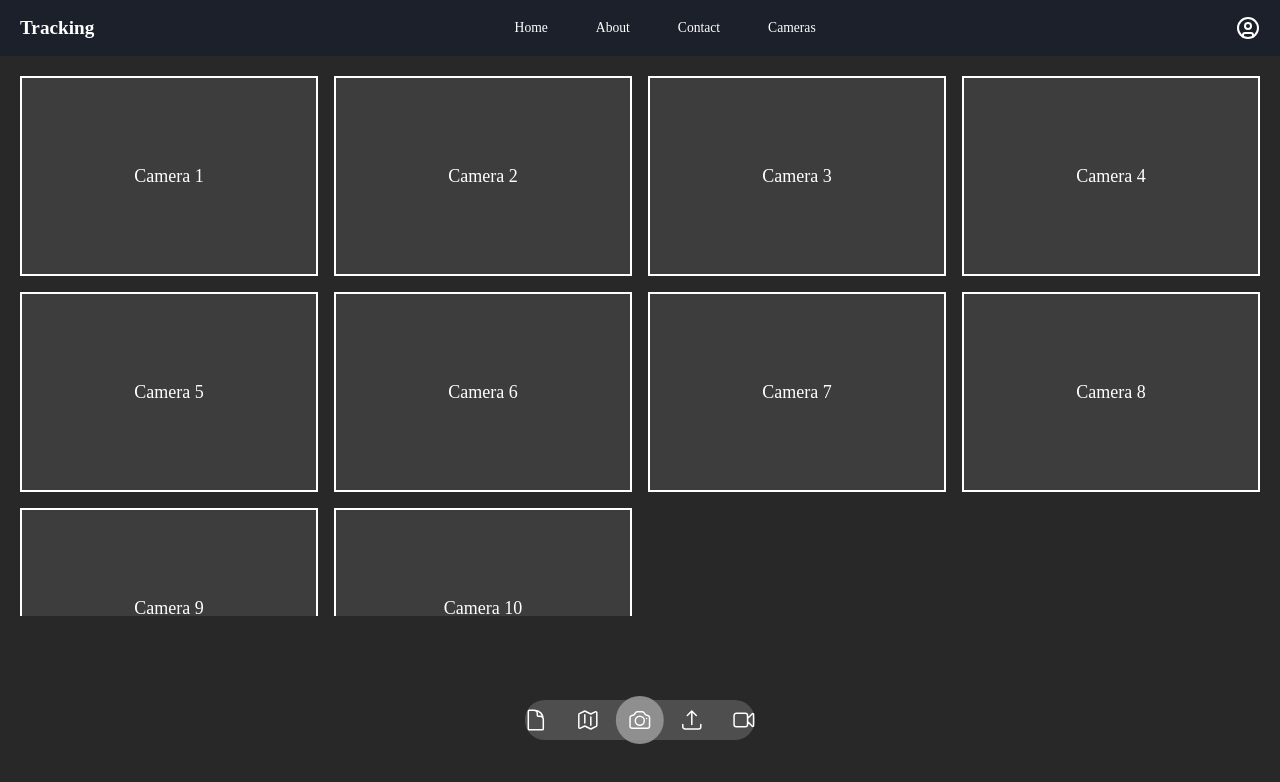
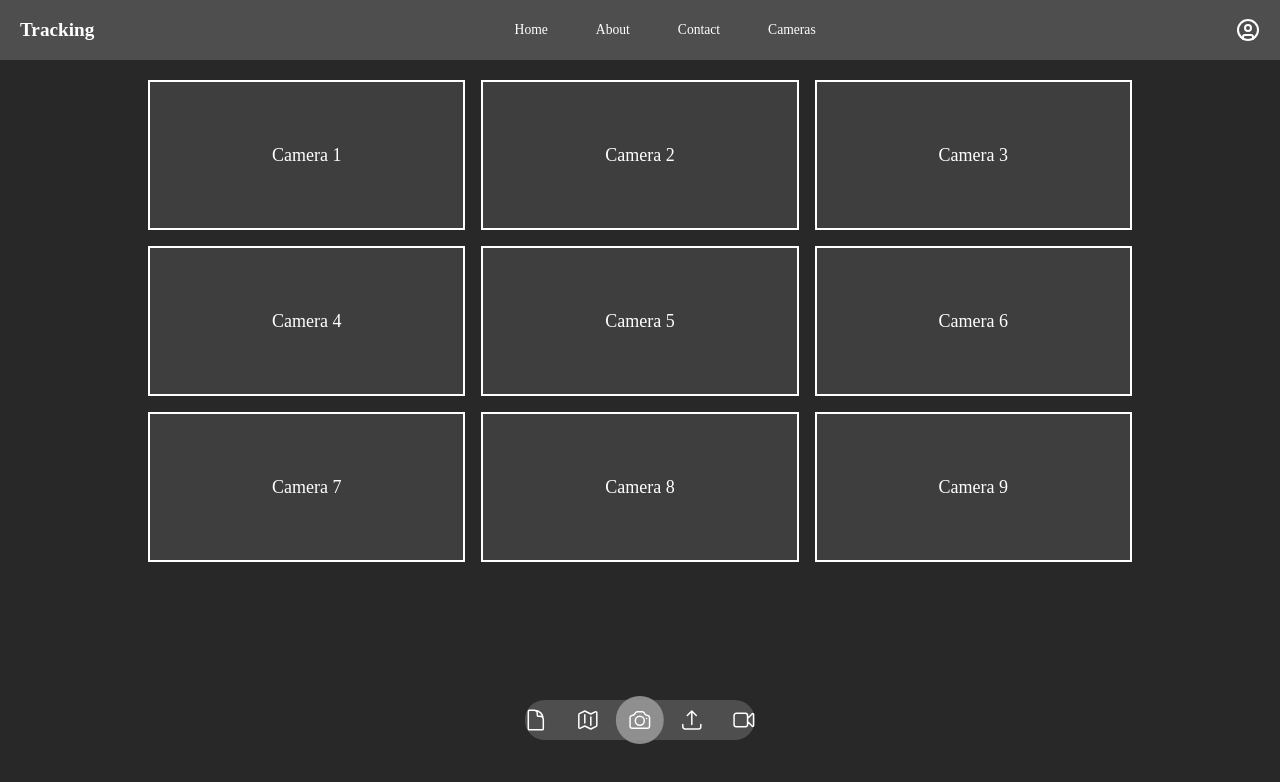
Before and after one commit to PI-Tracking/frontend, a React (Vite) app: page / in a window 1280 px wide. Shown: the top 782 px of the page. Built offline with nearby package versions, Linux system fonts and the light colour scheme.

Commit message:
git commit -no--verify gg wp

```diff
--- a/src/pages/cameras_page_1/CamerasPage.css
+++ b/src/pages/cameras_page_1/CamerasPage.css
@@ -1,18 +1,40 @@
-*,
-*::before,
-*::after {
+* {
     margin: 0;
     padding: 0;
     box-sizing: border-box;
+  }
+
+  html, body {
+    width: 100%;
+    height: 100%;
+    overflow-x: hidden;
+    background-color: #282828;
   }
 
   .container {
     display: flex;
     flex-direction: column;
     min-height: 100vh;
-  width: 100%;
     background-color: #282828;
     color: white;
+    align-items: center;
+    padding-top: 60px;
+    width: 100%;
+    overflow-x: hidden; /* i screwed up and te page was scroling jsujt to be sure */
+  }
+
+  .navbar {
+    position: fixed;
+    top: 0;
+    left: 0;
+    width: 100%;
+    height: 60px;
+    background-color: rgb(78, 78, 78);
+    display: flex;
+    align-items: center;
+    padding: 0 20px;
+    z-index: 1000;
+    overflow: hidden;
   }
 
   .cameras {
@@ -20,24 +42,76 @@
     grid-template-columns: repeat(auto-fit, minmax(250px, 1fr));
     gap: 16px;
     padding: 20px;
+    width: 80%;
+    max-width: 1200px;
+    justify-content: center;
+  }
+
+  .main-view {
+    width: 100%;
+    display: flex;
     justify-content: center;
     align-items: center;
-  max-height: 70vh;
-  overflow-y: auto;
+    height: 50vh;
+    margin-top: 10px;
+    cursor: pointer;
+  }
+
+  .highlighted-camera {
+    width: 60%;
+    height: 100%;
+    border: 3px solid #fff;
+    display: flex;
+    justify-content: center;
+    align-items: center;
+    font-size: 24px;
+    background-color: rgba(255, 255, 255, 0.1);
+  }
+
+
+  /* NOT SHOWING THE LAST CAMERA? WHY */
+  .carousel {
+    display: flex;
+    gap: 16px;
+    width: 80%;
+    max-width: 1000px;
+    padding: 20px;
+    overflow-x: auto;
+    scroll-snap-type: x mandatory;
+    white-space: nowrap;
   }
 
   .camera-feed {
-  width: 100%;
-  height: 200px;
+    min-width: 150px;
+    height: 150px;
     border: 2px solid white;
     display: flex;
     justify-content: center;
     align-items: center;
     font-size: 18px;
     background-color: rgba(255, 255, 255, 0.1);
+    cursor: pointer;
+    transition: transform 0.3s ease-in-out, border-color 0.3s;
+    scroll-snap-align: center;
   }
 
-.menu-options {
-  margin-top: auto;
-  padding: 20px;
+  .camera-feed.active, .highlighted-camera {
+    border-color: yellow;
   }
+
+  .carousel::-webkit-scrollbar {
+    height: 8px;
+  }
+
+  .carousel::-webkit-scrollbar-thumb {
+    background: #888;
+    border-radius: 10px;
+  }
+
+  .carousel::-webkit-scrollbar-track {
+    background: #333;
+  }
+
+  .camera-feed:hover {
+    transform: scale(1.05);
+  }
--- a/src/pages/cameras_page_1/CamerasPage.tsx
+++ b/src/pages/cameras_page_1/CamerasPage.tsx
@@ -1,20 +1,59 @@
+import { useState } from "react";
 import CameraMenuOptions from "@components/CameraMenuOptions.tsx";
 import Navbar from "../../components/Navbar.tsx";
 import "./CamerasPage.css";
 
-const dummyCameras = Array(10).fill(null); /// needs to be replaced woith the cameras after
+const dummyCameras = Array(9).fill(null);
+
+// for some reason the carousel is showing X-1 cameras
 
 function CamerasPage() {
+  const [selectedCamera, setSelectedCamera] = useState<number | null>(null);
+
+  const handleCameraClick = (index: number) => {
+    setSelectedCamera(index === selectedCamera ? null : index);
+  };
+
   return (
     <div className="container">
       <Navbar />
+
+      {selectedCamera === null ? (
         <section className="cameras">
           {dummyCameras.map((_, index) => (
-          <div key={index} className="camera-feed">
+            <div
+              key={index}
+              className="camera-feed"
+              onClick={() => handleCameraClick(index)}
+            >
               Camera {index + 1}
             </div>
           ))}
         </section>
+      ) : (
+        <>
+          <section className="main-view" onClick={() => setSelectedCamera(null)}>
+            <div className="highlighted-camera">
+              Camera {selectedCamera + 1}
+            </div>
+          </section>
+
+          <section className="carousel">
+            {dummyCameras
+              .filter((_, index) => index !== selectedCamera)
+              .map((_, index) => (
+                <div
+                  key={index}
+                  className="camera-feed"
+                  onClick={() => handleCameraClick(index)}
+                >
+                  Camera {index + 1}
+                </div>
+              ))}
+          </section>
+        </>
+      )}
+
       <div className="menu-options">
         <CameraMenuOptions />
       </div>
```
Also changed, not shown: src/pages/cameras_page_1/notes.txt. Lines whose indentation alone changed are shown as unchanged.
